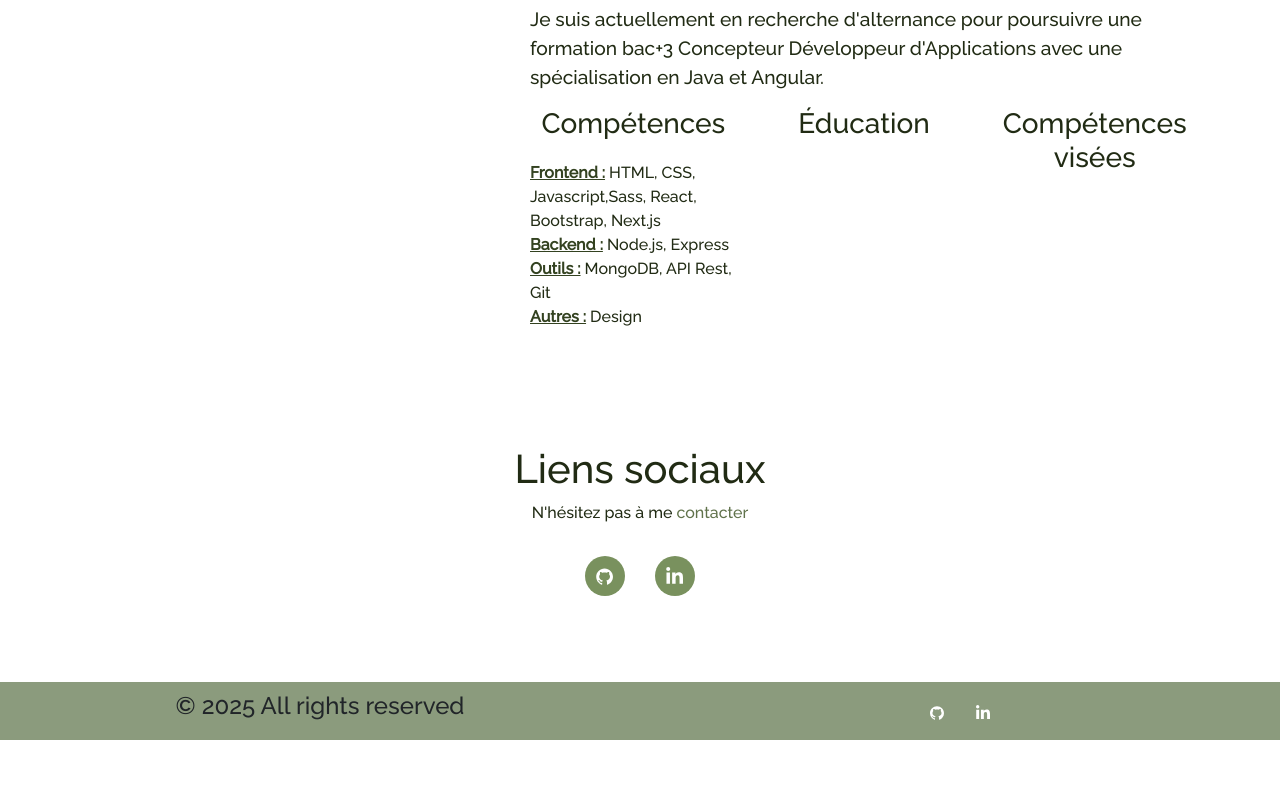
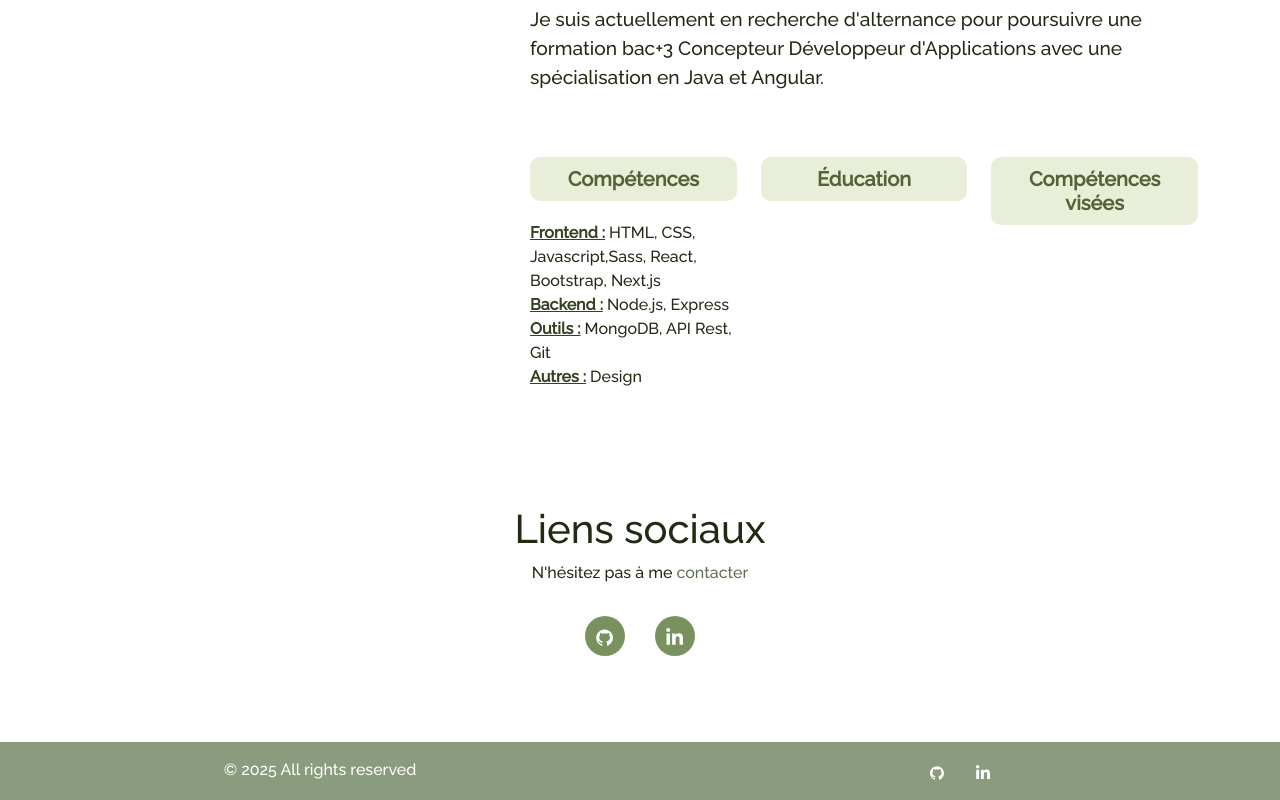
Before and after one commit to manarlam/Portfolio-D-veloppeur-Web, a Next.js app in the folder portfolio/: page / in a window 1280 px wide. Shown: the part 986-1786 px from the top of the page. Before the commit the page ends 1726 px from the top, so only its background shows below. Built offline with nearby package versions, Linux system fonts and the light colour scheme.

Commit message:
title_style

```diff
--- a/portfolio/styles/style.css
+++ b/portfolio/styles/style.css
@@ -310,8 +310,9 @@
   text-decoration: underline;
 }
 
-.collapse-header h5{
+.collapse-header h3{
   color: #556137;
+  font-size: 20px !important;
   font-weight: bold;
   margin-top: 50px;
   cursor: pointer;
@@ -466,7 +467,7 @@
   }
 }
 
-.footer h3 {
+.footer h4 {
   font-size: 1em;
   color: white !important;
   margin-top: 0.5em !important;
```
